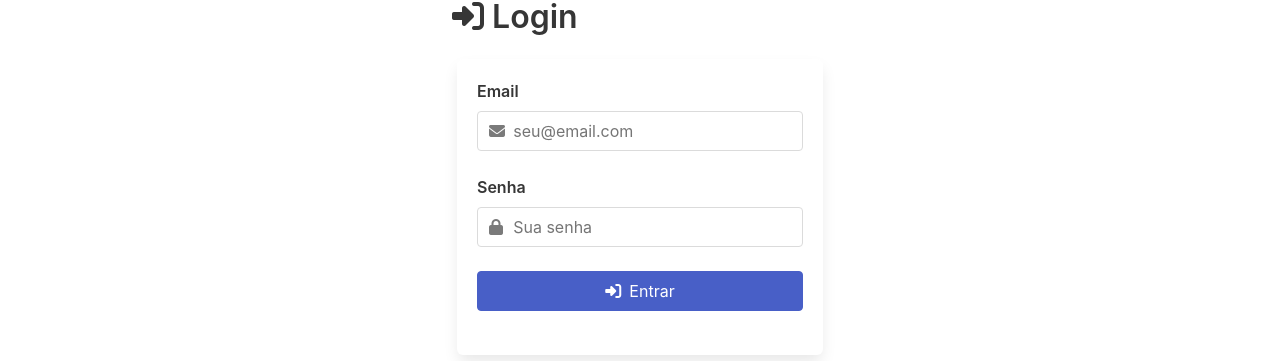
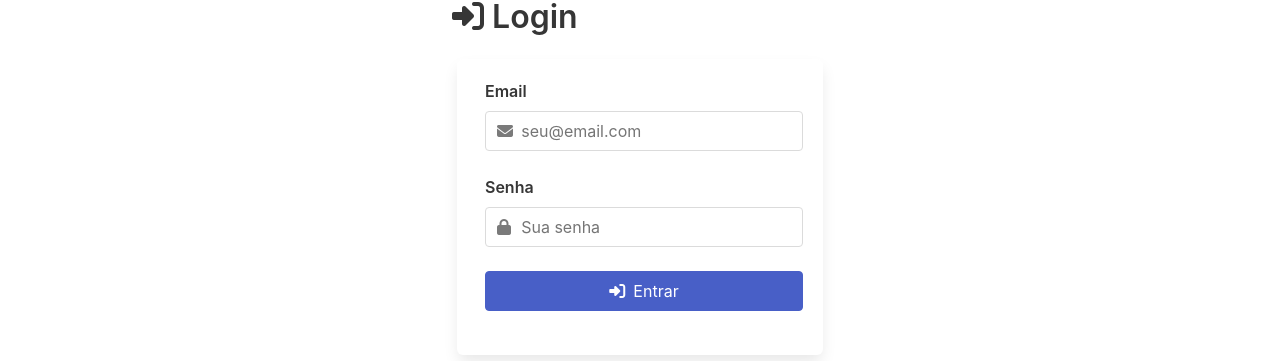
Before and after one commit to carlospontocom/app-agenda, a Vue app in the folder agenda-bancaria/: page /entrar in a window 1280 px wide. Shown: the part 124-485 px from the top of the page. Built offline with nearby package versions, Linux system fonts and the light colour scheme; no server answers.

Commit message:
Ajustando formulários com scss

```diff
--- a/agenda-bancaria/src/styles/_formulario.scss
+++ b/agenda-bancaria/src/styles/_formulario.scss
@@ -2,6 +2,7 @@
 
 .campo {
   margin-bottom: $espaco-5;
+  margin-left: .5em;
 
   .rotulo {
     display: block;
```
